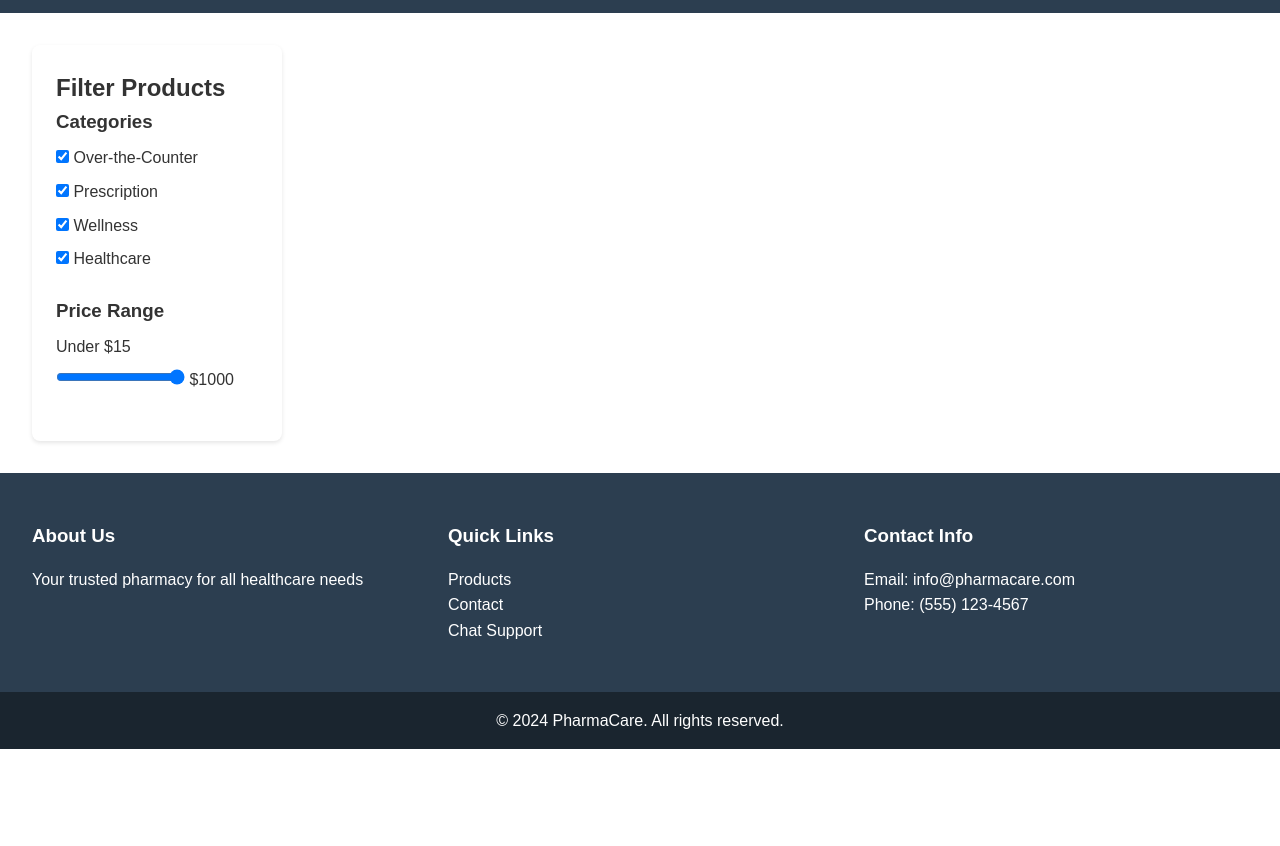
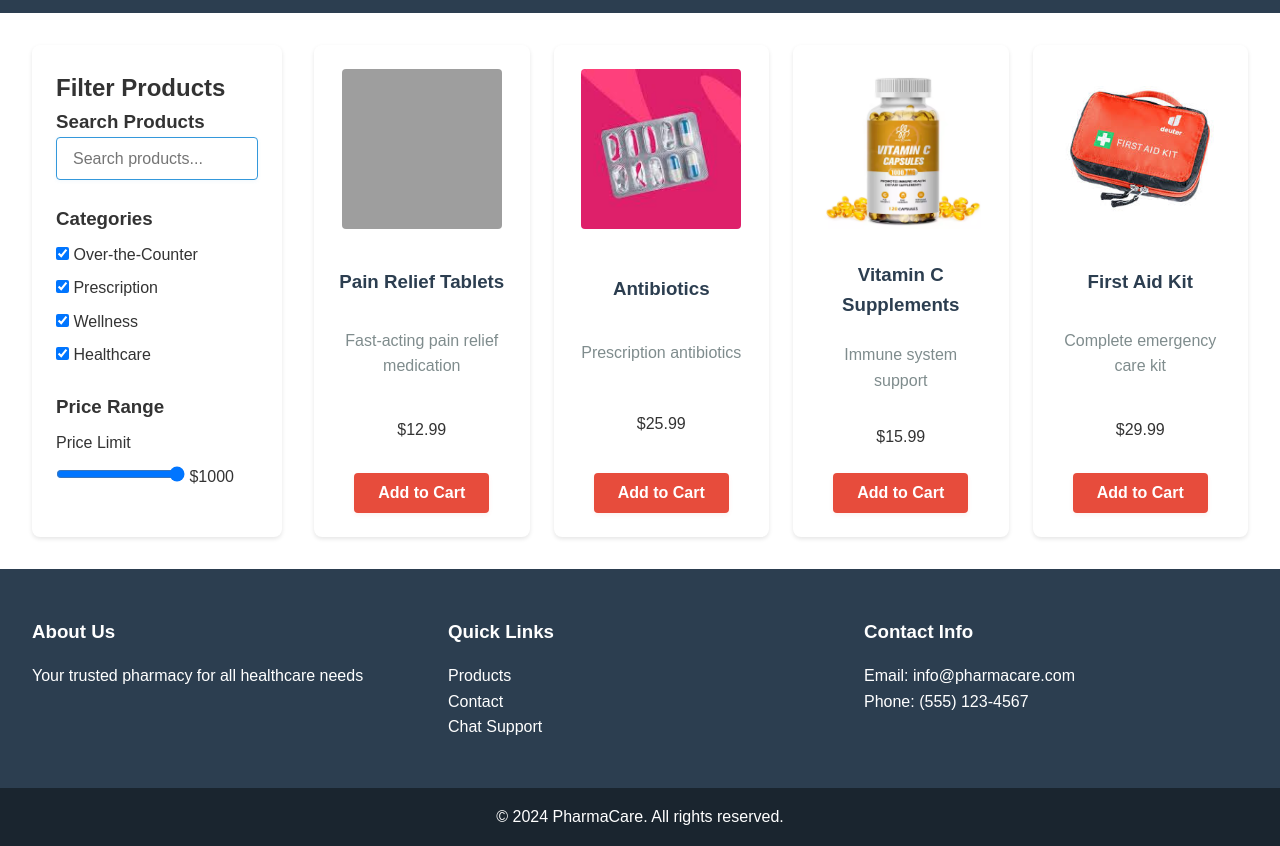
Before and after one commit to Marwan-Farouk/Pharmacy-System-Front-End, a plain HTML site: page products.html in a window 1280 px wide. Shown: the part 65-911 px from the top of the page. Before the commit the page ends 814 px from the top, so only its background shows below. Drawn offline with Linux system fonts and the light colour scheme; grey boxes are pictures that could not be loaded.

Commit message:
Update products.html

```diff
--- a/products.html
+++ b/products.html
@@ -27,6 +27,15 @@
             <section class="filters">
                 <h2>Filter Products</h2>
                 <div class="filter-group">
+                    <h3>Search Products</h3>
+                    <input
+                        type="text"
+                        id="searchInput"
+                        placeholder="Search products..."
+                        class="search-input"
+                    />
+                </div>
+                <div class="filter-group">
                     <h3>Categories</h3>
                     <label>
                         <input type="checkbox" value="otc" checked />
@@ -47,9 +56,10 @@
                 </div>
                 <div class="filter-group">
                     <h3>Price Range</h3>
-                    <label>Under $15</label>
+                    <label>Price Limit</label>
                     <input
                         type="range"
+                        id="priceRange"
                         min="0"
                         max="1000"
                         value="1000"
```
